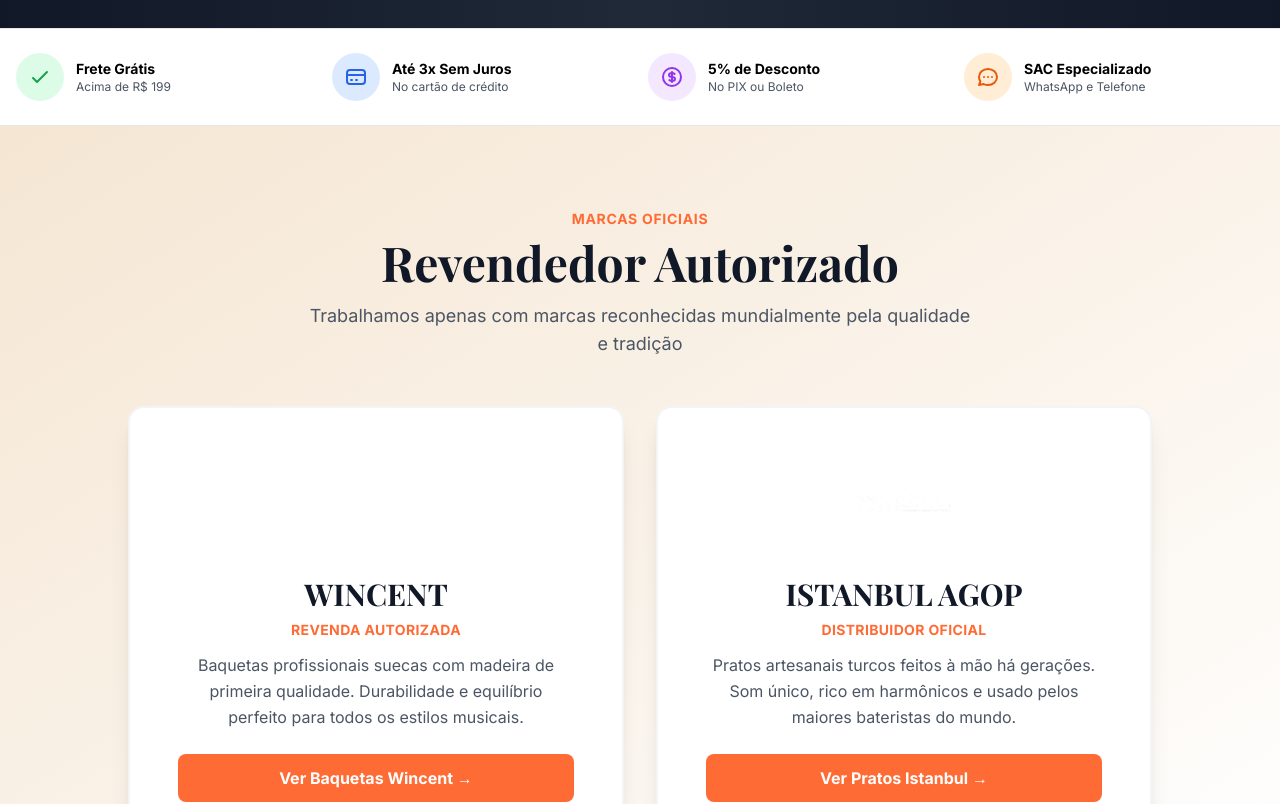
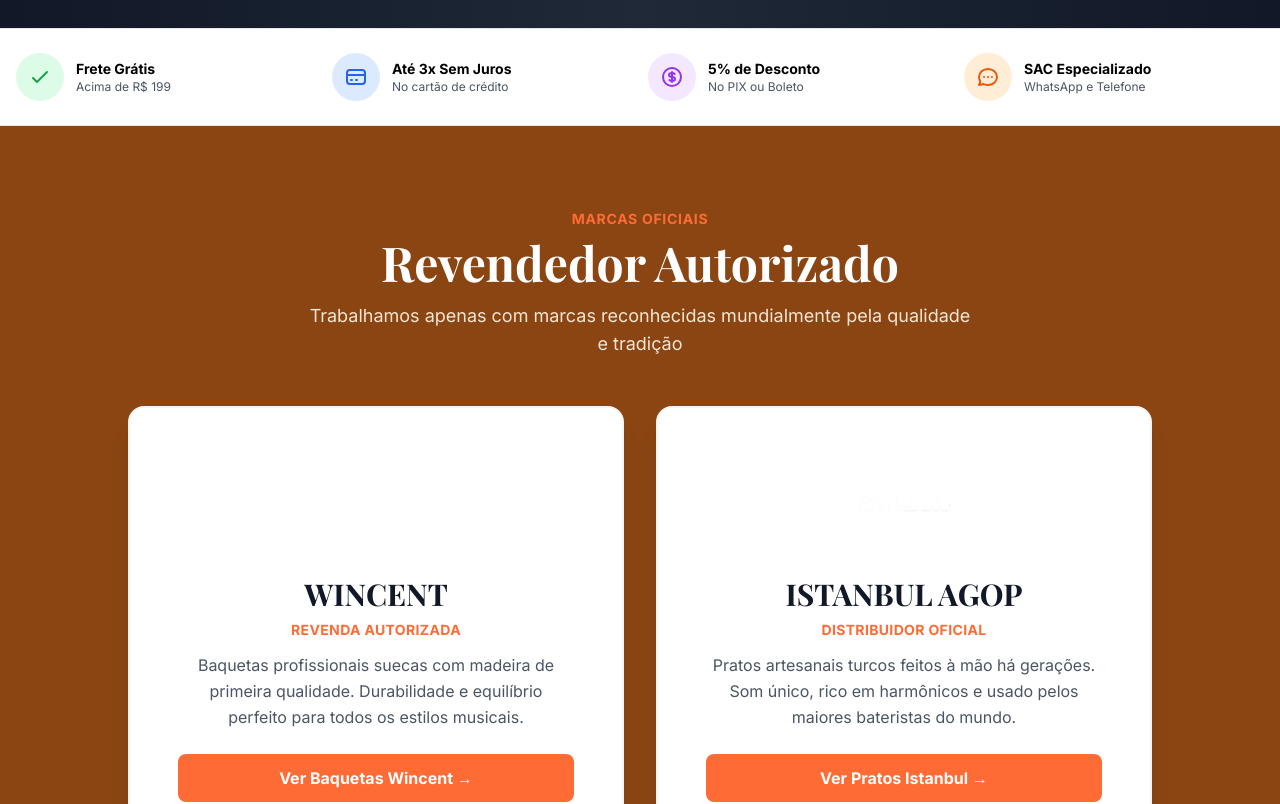
Before and after one commit to jcrispiniano/vintage-drumshop, a Next.js app: page /vintage-drumshop/ in a window 1280 px wide. Shown: the part 720-1524 px from the top of the page. Built offline with nearby package versions, Linux system fonts and the light colour scheme; a web font is replaced by a local one.

Commit message:
🎨 Altera fundo da seção de marcas para marrom
- Fundo alterado de branco/bege para marrom (bg-primary)
- Mesma cor da barra de navegação
- Textos ajustados para branco/claro
- Design mais coeso e elegante

```diff
--- a/app/page.tsx
+++ b/app/page.tsx
@@ -219,14 +219,14 @@
       </section>
 
       {/* Marcas Oficiais - Destaque */}
-      <section className="py-20 bg-gradient-to-br from-lightBg to-white">
+      <section className="py-20 bg-primary">
         <div className="container mx-auto px-4">
           <div className="text-center mb-12">
             <span className="text-accent font-bold text-sm tracking-wider uppercase">Marcas Oficiais</span>
-            <h2 className="text-4xl md:text-5xl font-bold text-gray-900 mt-2 mb-4">
+            <h2 className="text-4xl md:text-5xl font-bold text-white mt-2 mb-4">
               Revendedor Autorizado
             </h2>
-            <p className="text-gray-600 text-lg max-w-2xl mx-auto">
+            <p className="text-lightBg text-lg max-w-2xl mx-auto">
               Trabalhamos apenas com marcas reconhecidas mundialmente pela qualidade e tradição
             </p>
           </div>
```
